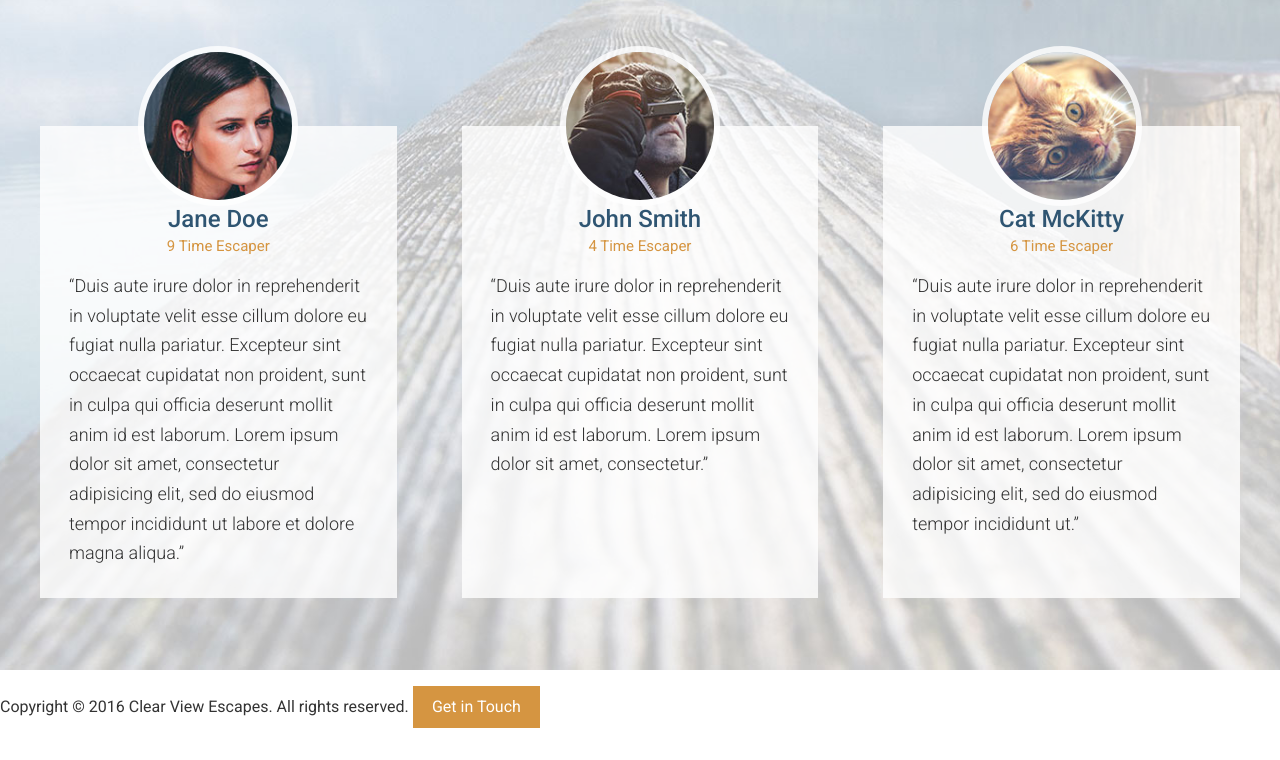
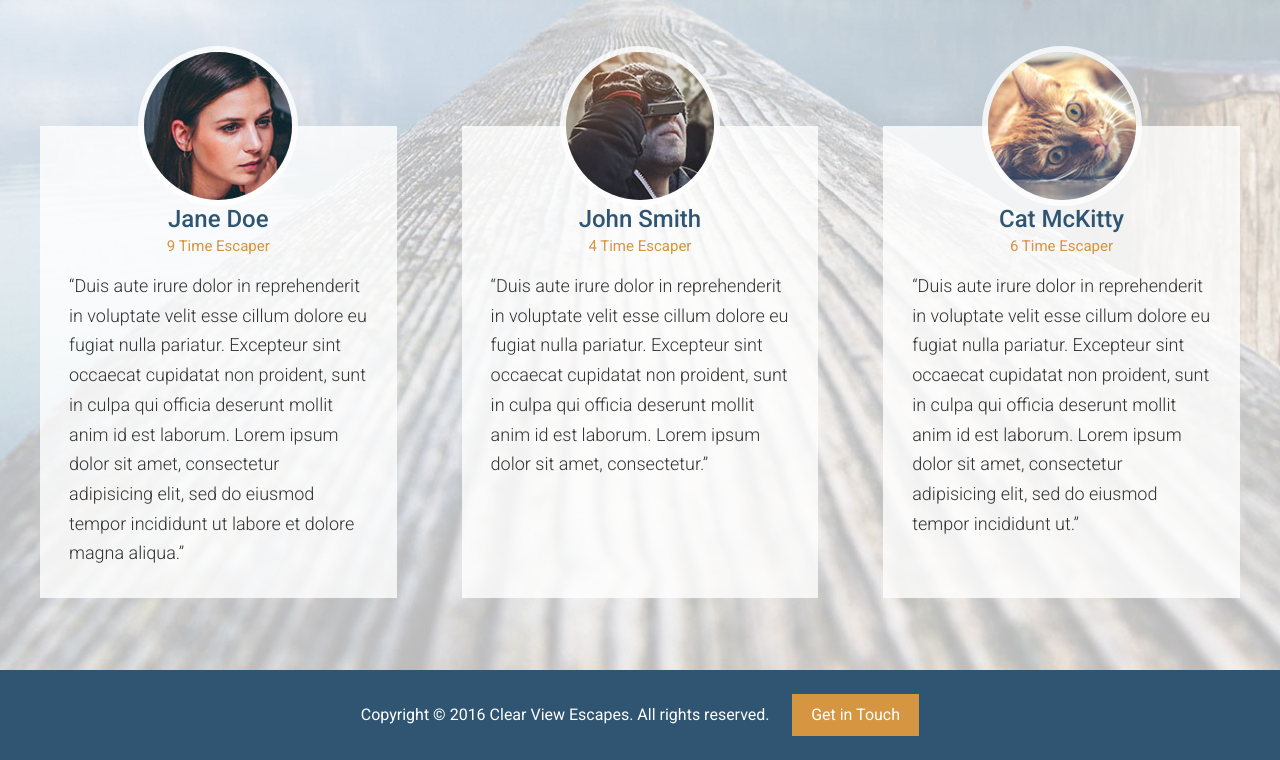
Before and after one commit to alexcabaang/test-site, a website built with webpack: page app/index.html in a window 1280 px wide. Shown: the part 3223-3983 px from the top of the page. Built offline with nearby package versions, Linux system fonts and the light colour scheme.

Commit message:
Completed Footer

```diff
--- /dev/null
+++ b/app/assets/styles/modules/_site-footer.css
@@ -0,0 +1,18 @@
+.site-footer {
+    background-color: $mainBlue;
+    color: #FFF;
+    padding: .5rem 0;
+    text-align: center;
+
+    &__text {
+        margin-bottom: 1rem;
+        font-weight: 200px;
+        display: block;
+
+        @mixin atMedium {
+            display: inline;
+            margin-bottom: 0;
+            margin-right: 1.4rem;
+        }
+    }
+}
--- a/app/assets/styles/styles.css
+++ b/app/assets/styles/styles.css
@@ -13,3 +13,4 @@
 @import "modules/_feature-item";
 @import "modules/_testimonial";
 @import "modules/_sprite";
+@import "modules/_site-footer";
--- a/app/index.html
+++ b/app/index.html
@@ -131,8 +131,10 @@
             </div>
         </div>
     </div>
-    <footer>
-        <p>Copyright &copy; 2016 Clear View Escapes. All rights reserved. <a href="#" class="btn btn--orange">Get in Touch</a></p>
+    <footer class="site-footer">
+        <div class="wrapper">
+        <p><span class="site-footer__text">Copyright &copy; 2016 Clear View Escapes. All rights reserved.</span><a href="#" class="btn btn--orange">Get in Touch</a></p>
+        </div>
     </footer>
     <script src="/temp/scripts/App.js"></script>
 </body>
--- a/app/temp/styles/styles.css
+++ b/app/temp/styles/styles.css
@@ -1101,3 +1101,25 @@
 	height: 42px ;
 	background-position: 36.69752421959096% 45.792307692307695% ;
 }
+
+.site-footer {
+    background-color: #2f5572;
+    color: #FFF;
+    padding: .5rem 0;
+    text-align: center;
+}
+
+.site-footer__text {
+        margin-bottom: 1rem;
+        font-weight: 200px;
+        display: block;
+    }
+
+@media (min-width: 800px) {
+
+.site-footer__text {
+            display: inline;
+            margin-bottom: 0;
+            margin-right: 1.4rem
+    }
+	}
```
